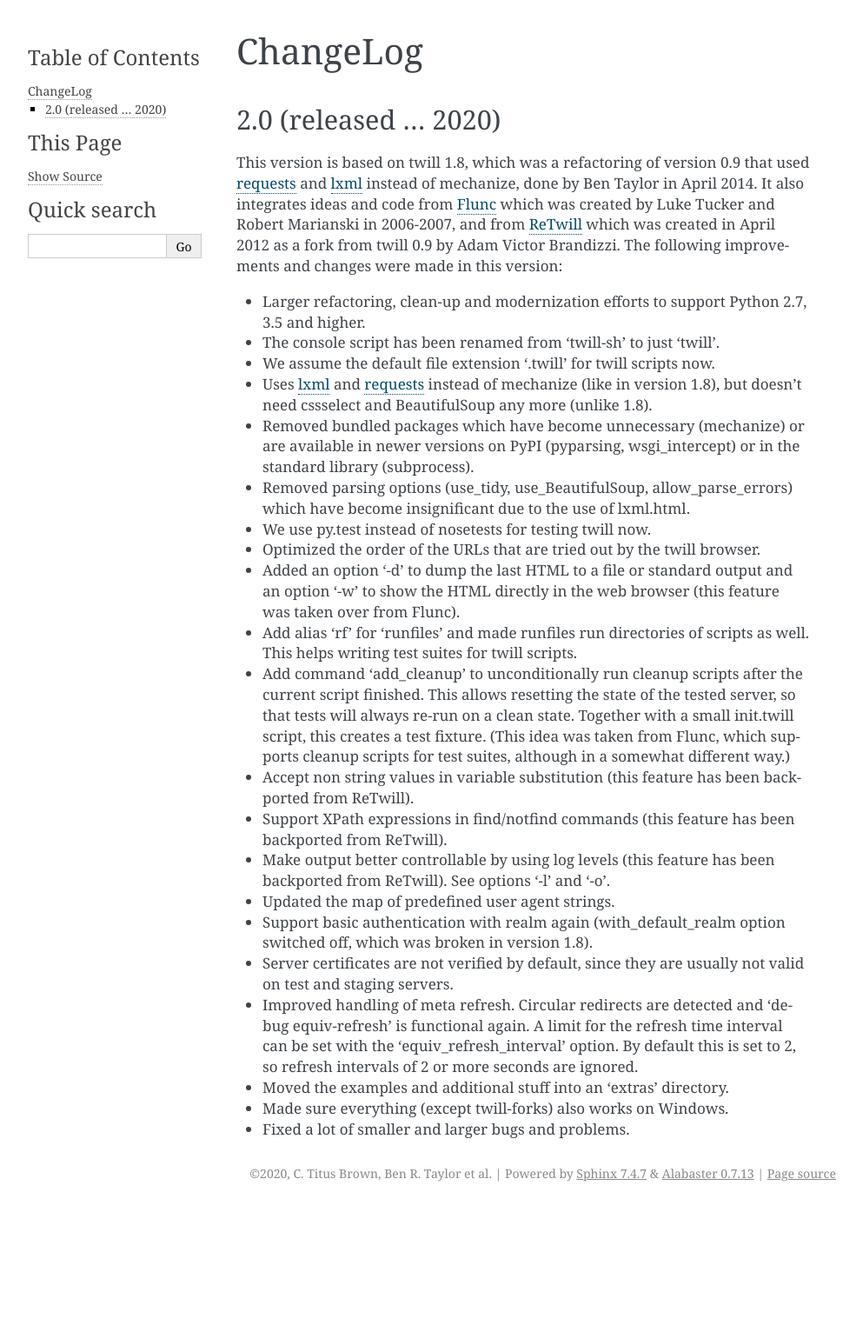
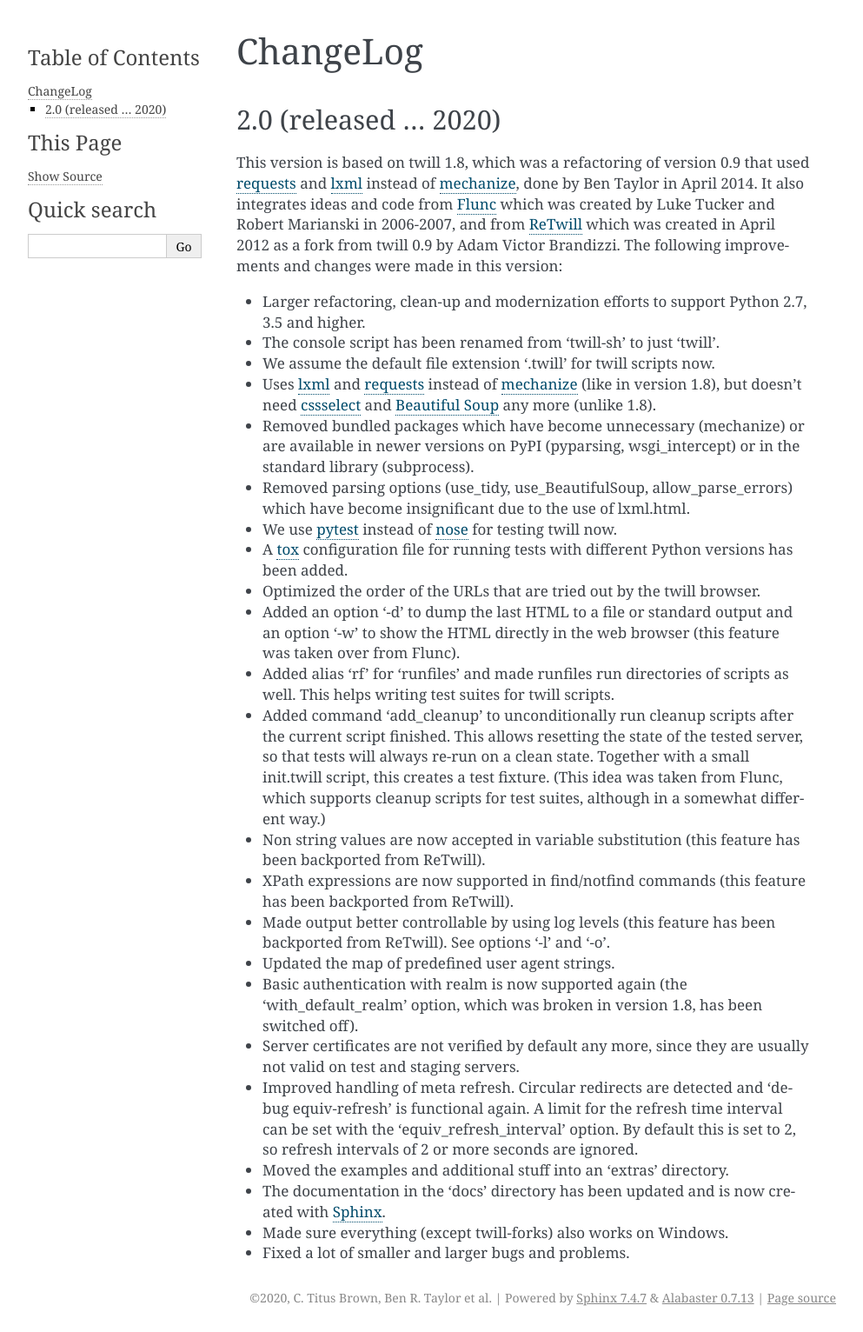
Before and after one commit to ctb/twill-legacy, a Sphinx documentation site: the page built from docs/changelog.rst, in a window 1280 px wide. Shown: the whole page at 87% size, without its empty margins (148-1141 px from the left). Built offline with Sphinx 7.4.7, drawn with Linux system fonts in a browser that asks for light colours; before the commit the page ends 1389 px from its top, so only the background shows below that.

Commit message:
Amend changelog

```diff
--- a/docs/changelog.rst
+++ b/docs/changelog.rst
@@ -8,7 +8,7 @@
 -----------------------
 
 This version is based on twill 1.8, which was a refactoring
-of version 0.9 that used requests_ and lxml_ instead of mechanize,
+of version 0.9 that used requests_ and lxml_ instead of mechanize_,
 done by Ben Taylor in April 2014.  It also integrates ideas and
 code from Flunc_ which was created by Luke Tucker and Robert Marianski
 in 2006-2007, and from ReTwill_ which was created in April 2012
@@ -19,46 +19,58 @@
   Python 2.7, 3.5 and higher.
 * The console script has been renamed from 'twill-sh' to just 'twill'.
 * We assume the default file extension '.twill' for twill scripts now.
-* Uses lxml_ and requests_ instead of mechanize (like in version 1.8),
-  but doesn't need cssselect and BeautifulSoup any more (unlike 1.8).
+* Uses lxml_ and requests_ instead of mechanize_ (like in version 1.8),
+  but doesn't need cssselect_ and `Beautiful Soup`_ any more (unlike 1.8).
 * Removed bundled packages which have become unnecessary (mechanize)
   or are available in newer versions on PyPI (pyparsing, wsgi_intercept)
   or in the standard library (subprocess).
 * Removed parsing options (use_tidy, use_BeautifulSoup, allow_parse_errors)
   which have become insignificant due to the use of lxml.html.
-* We use py.test instead of nosetests for testing twill now.
+* We use pytest_ instead of nose_ for testing twill now.
+* A tox_ configuration file for running tests with different Python versions
+  has been added.
 * Optimized the order of the URLs that are tried out by the twill browser.
 * Added an option '-d' to dump the last HTML to a file or standard output
   and an option '-w' to show the HTML directly in the web browser (this
   feature was taken over from Flunc).
-* Add alias 'rf' for 'runfiles' and made runfiles run directories of
+* Added alias 'rf' for 'runfiles' and made runfiles run directories of
   scripts as well. This helps writing test suites for twill scripts.
-* Add command 'add_cleanup' to unconditionally run cleanup scripts after
+* Added command 'add_cleanup' to unconditionally run cleanup scripts after
   the current script finished. This allows resetting the state of the
   tested server, so that tests will always re-run on a clean state.
   Together with a small init.twill script, this creates a test fixture.
   (This idea was taken from Flunc, which supports cleanup scripts for
   test suites, although in a somewhat different way.)
-* Accept non string values in variable substitution (this feature has
-  been backported from ReTwill).
-* Support XPath expressions in find/notfind commands (this feature has
-  been backported from ReTwill).
-* Make output better controllable by using log levels (this feature has
+* Non string values are now accepted in variable substitution (this feature
+  has been backported from ReTwill).
+* XPath expressions are now supported in find/notfind commands (this feature
+  has been backported from ReTwill).
+* Made output better controllable by using log levels (this feature has
   been backported from ReTwill). See options '-l' and '-o'.
 * Updated the map of predefined user agent strings.
-* Support basic authentication with realm again (with_default_realm option
-  switched off, which was broken in version 1.8).
-* Server certificates are not verified by default, since they are usually
-  not valid on test and staging servers.
+* Basic authentication with realm is now supported again
+  (the 'with_default_realm' option, which was broken in version 1.8,
+  has been switched off).
+* Server certificates are not verified by default any more, since they are
+  usually not valid on test and staging servers.
 * Improved handling of meta refresh. Circular redirects are detected and
   'debug equiv-refresh' is functional again. A limit for the refresh time
   interval can be set with the 'equiv_refresh_interval' option. By default
   this is set to 2, so refresh intervals of 2 or more seconds are ignored.
 * Moved the  examples and additional stuff into an 'extras' directory.
+* The documentation in the 'docs' directory has been updated and is now
+  created with Sphinx_.
 * Made sure everything (except twill-forks) also works on Windows.
 * Fixed a lot of smaller and larger bugs and problems.
 
 .. _lxml: https://lxml.de/
 .. _requests: https://2.python-requests.org/
+.. _mechanize: https://mechanize.readthedocs.io/
+.. _cssselect: https://github.com/scrapy/cssselect
+.. _Beautiful Soup: https://www.crummy.com/software/BeautifulSoup/
 .. _Flunc: https://www.coactivate.org/projects/flunc/project-home
 .. _Retwill: https://bitbucket.org/brandizzi/retwill/
+.. _Sphinx: https://www.sphinx-doc.org/
+.. _pytest: https://pytest.org/
+.. _nose: https://nose.readthedocs.io/
+.. _tox: https://tox.readthedocs.io/
```
